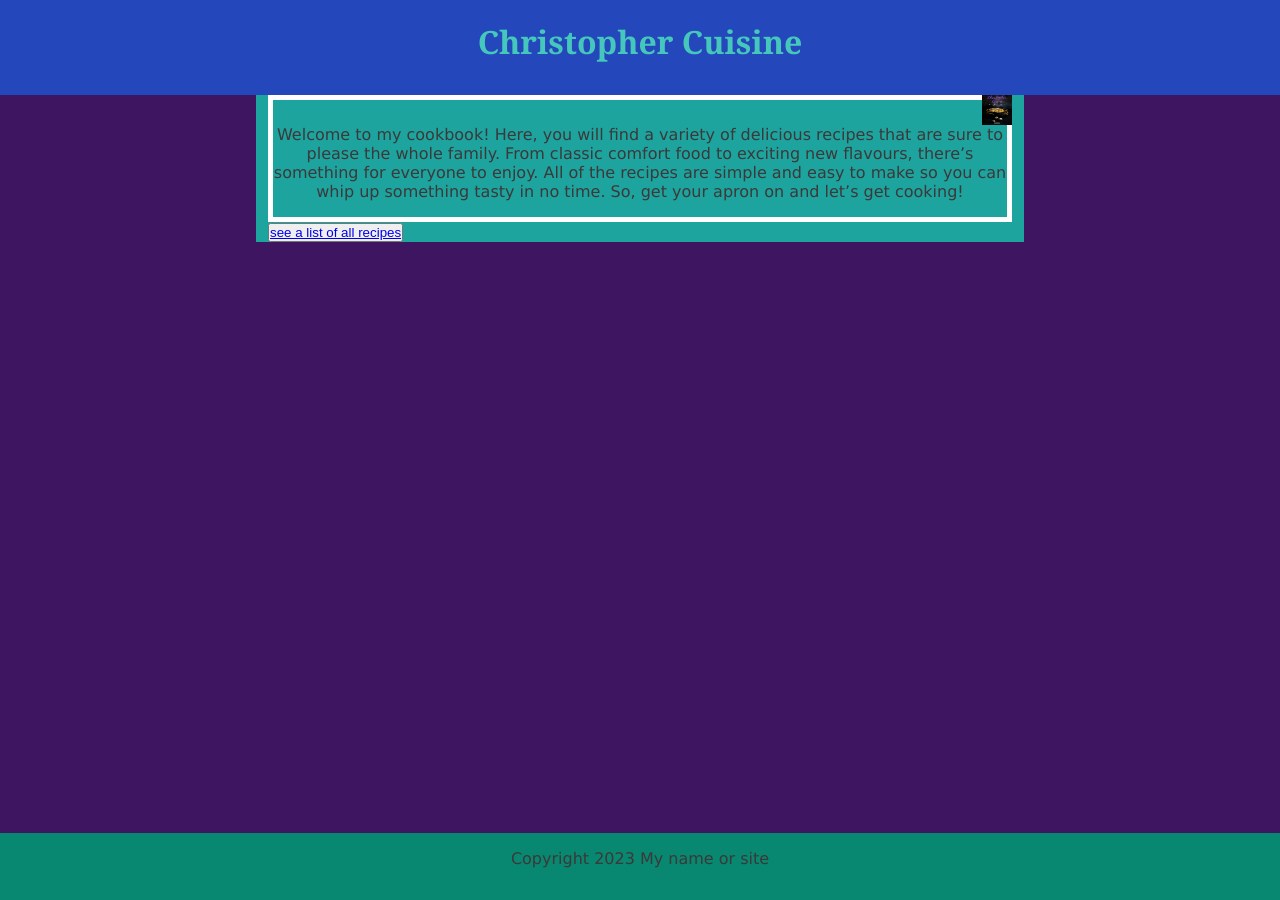
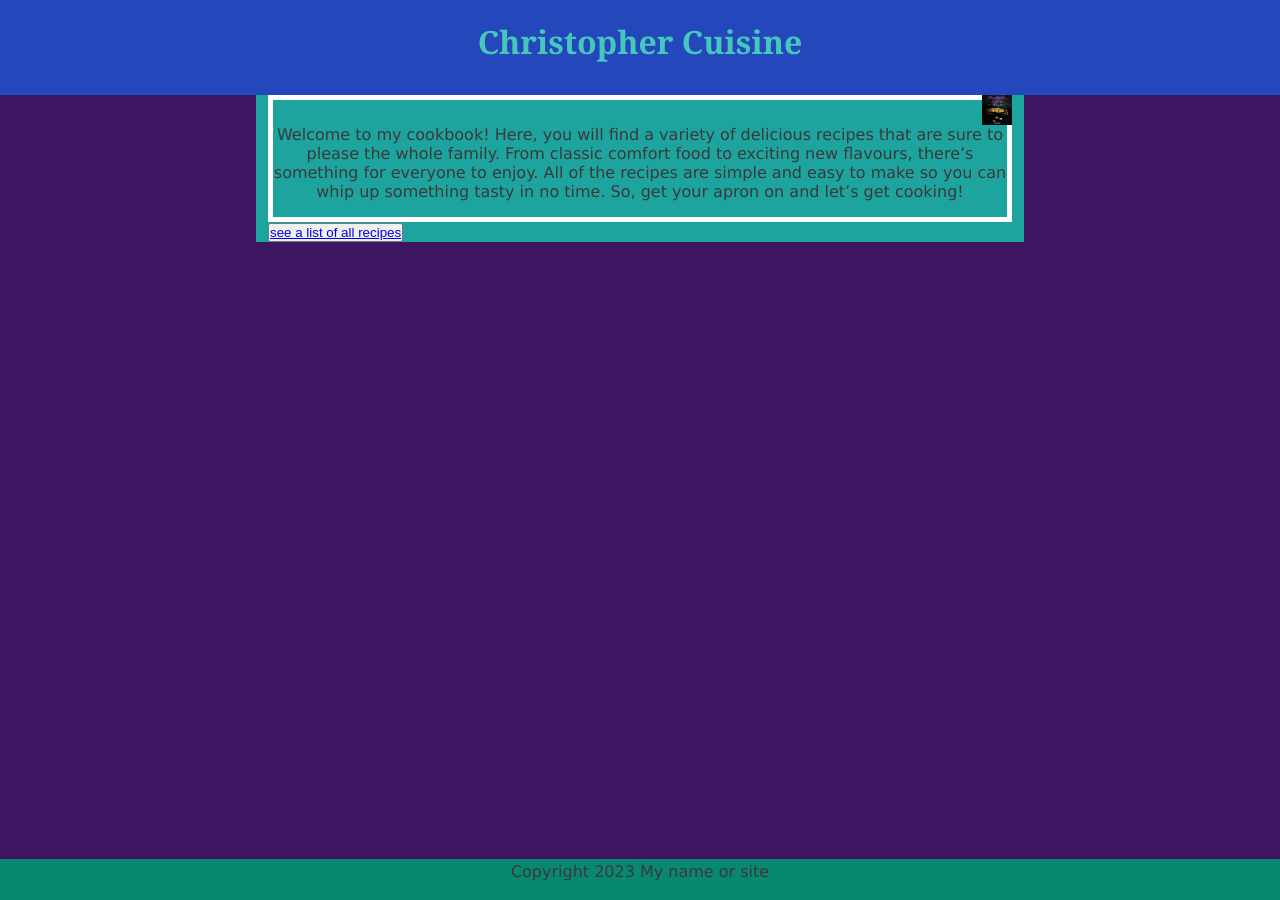
Before and after one commit to JEREMY-0/JCuisine, a Jekyll site: the page built from home/index.md, in a window 1280 px wide. Built offline with Jekyll 4.4.1, drawn with Linux system fonts in a browser that asks for light colours.

Commit message:
Update recipes.css

```diff
--- a/styles/recipes.css
+++ b/styles/recipes.css
@@ -107,7 +107,7 @@ flex-basis: 200px;
 
 footer {
   background-color: #088870; /* dark blue */
-  padding: 1em;
+  padding: 0.2em;
   text-align: center;
   position: fixed;
   left: 0;
```
